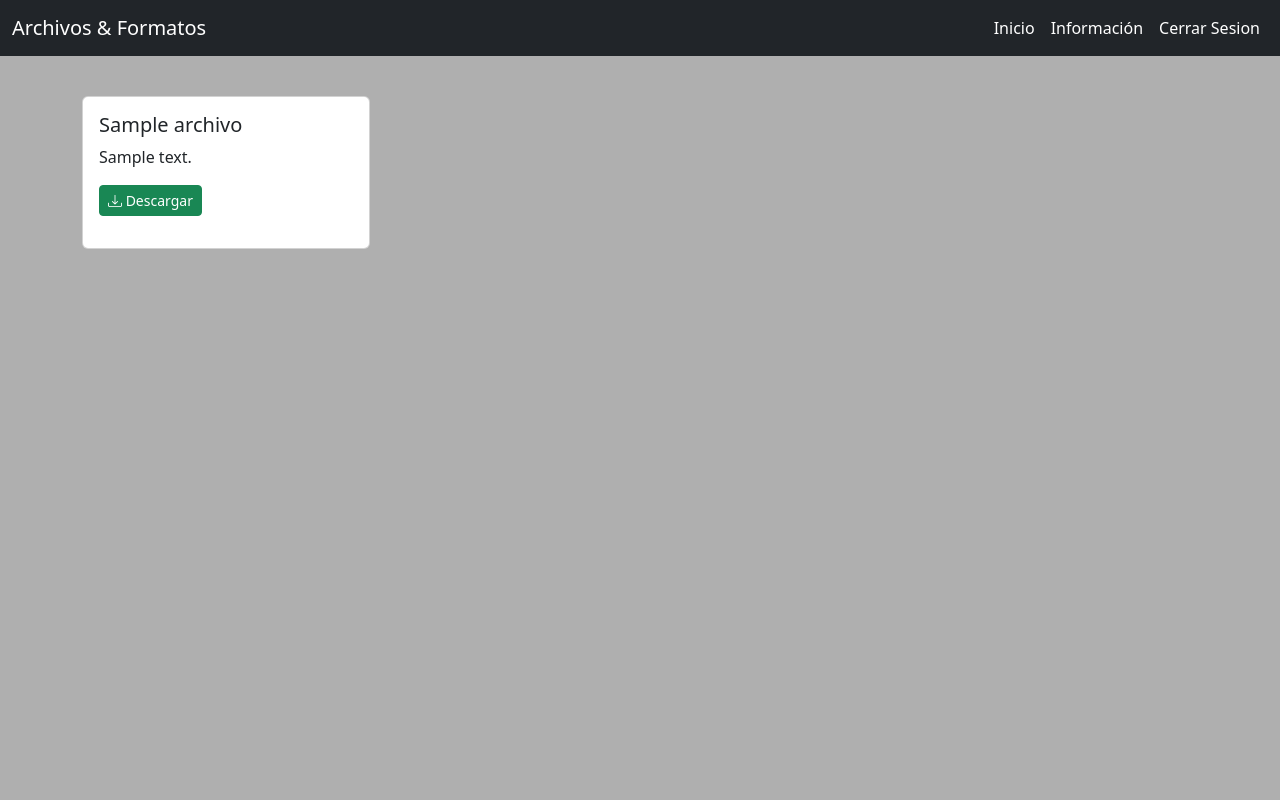
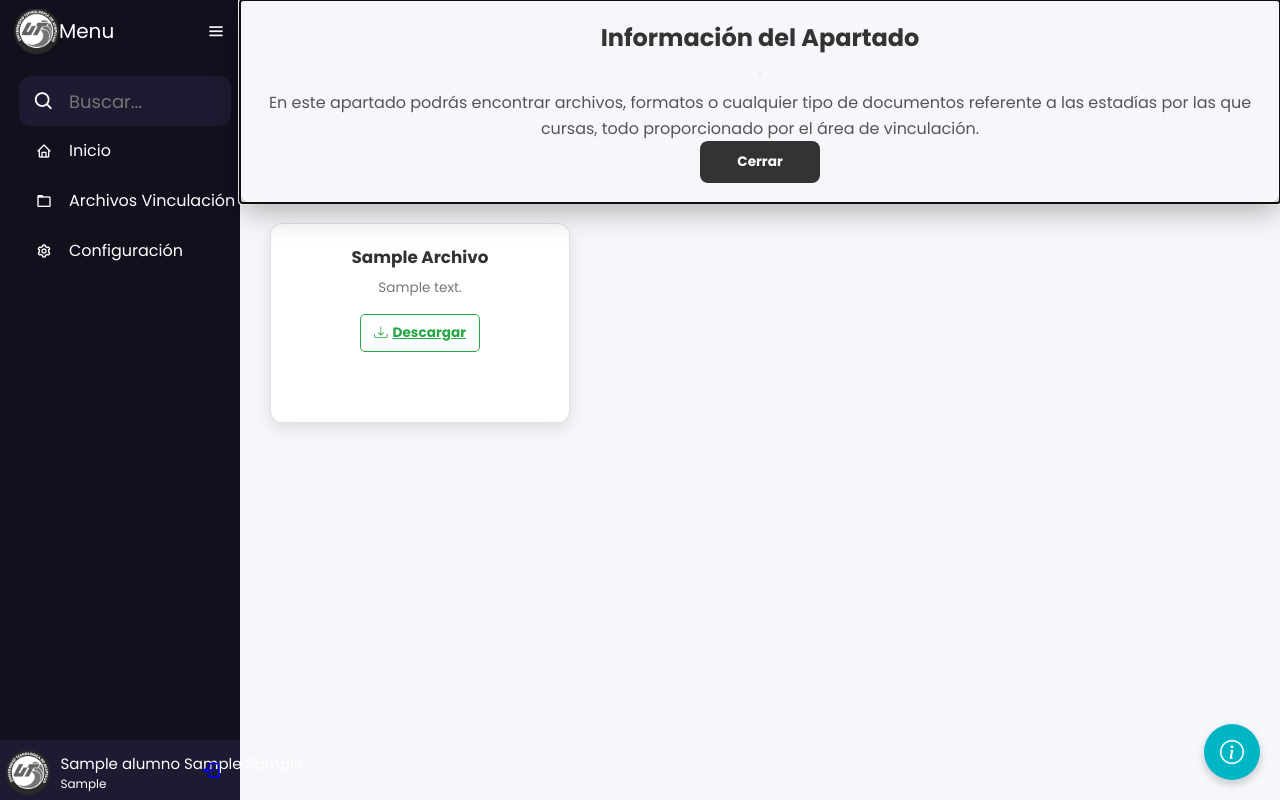
Before and after one commit to diazhdez/estadias-alumnos, a Flask app: template app/templates/Alumnos/archivos_uta.html in a window 1280 px wide. Run offline with Flask 3, Linux system fonts and the light colour scheme; the template is opened without the code that fills it: most values are stand-ins (such as "Sample title", 1, 10 or a date in 2020); some libraries are stand-ins or nearby versions.

Commit message:
Mejora de front de achivos_uta

```diff
--- a/app/routes/alumno.py
+++ b/app/routes/alumno.py
@@ -61,14 +61,16 @@ def alumno_vista():
 @alumno_routes.route('/EduLink/Alumno/Archivos_Universidad/')
 @nocache
 def catalago():
+    correo = session.get('correo')
     if 'correo' in session:
         db = current_app.get_db_connection()  # Obtener la conexión a la base de datos
+        alumno = obtener_usuario_por_correo(correo)
         conexion = db['archivos_vinculacion']
         # Convertir el cursor a una lista de documentos
         archivos = list(conexion.find())
         for archivo in archivos:
             archivo['extension'] = archivo['nombre'].split('.')[-1].lower()  # Obtener la extensión de cada archivo
-        return render_template("Alumnos/Archivos_uta.html", archivos=archivos)
+        return render_template("Alumnos/Archivos_uta.html", archivos=archivos, alumno=alumno)
     else:
         flash('Acceso denegado: Debes de inciar sesion.', 'danger')
         return redirect(url_for('session.login'))
--- /dev/null
+++ b/app/static/css/archivos_uta.css
@@ -0,0 +1,220 @@
+/* General Styles */
+body {
+    font-family: 'Arial', sans-serif;
+    background-color: #f5f7fa;
+    color: #333;
+}
+
+.container {
+    max-width: 1200px;
+}
+
+/* Contenedor de tarjetas */
+.cards-container {
+    display: grid;
+    grid-template-columns: repeat(auto-fill, minmax(280px, 1fr));
+    gap: 20px;
+    padding: 20px;
+    justify-items: center;
+}
+
+/* Estilo de las tarjetas */
+.card {
+    background-color: #ffffff;
+    border: 1px solid #e0e0e0;
+    border-radius: 12px;
+    box-shadow: 0 6px 15px rgba(0, 0, 0, 0.1);
+    transition: transform 0.2s ease, box-shadow 0.2s ease;
+    padding: 20px;
+    text-align: center;
+    width: 100%;
+    max-width: 300px;
+    min-height: 200px; /* Altura mínima para uniformidad */
+    display: flex;
+    flex-direction: column;
+    justify-content: space-between; /* Para que los botones siempre queden en la parte inferior */
+}
+
+.card:hover {
+    transform: scale(1.02);
+    box-shadow: 0 8px 20px rgba(0, 0, 0, 0.15);
+}
+
+/* Título y descripción de la tarjeta */
+.card-title {
+    font-size: 1.05rem;
+    font-weight: 700;
+    color: #333;
+    margin-bottom: 0.5rem;
+    text-transform: capitalize;
+}
+
+.card-text {
+    font-size: 0.85rem;
+    color: #777;
+    margin-bottom: 1rem;
+}
+
+/* Grupo de botones */
+.button-group {
+    display: flex;
+    justify-content: center;
+    gap: 10px;
+}
+
+/* Estilos de los botones */
+.btn {
+    padding: 8px 14px;
+    font-size: 0.85rem;
+    font-weight: bold;
+    border-radius: 5px;
+    transition: background-color 0.3s ease, color 0.3s ease, transform 0.2s;
+    display: inline-flex;
+    align-items: center;
+    gap: 5px;
+    border: 1px solid transparent;
+    width: 100%;
+    max-width: 120px;
+    justify-content: center;
+    cursor: pointer;
+}
+
+/* Botón "Ver" estilo outline (azul) */
+.btn-info {
+    background-color: #fff;
+    color: #00b5c4;
+    border: 1px solid #00b5c4;
+}
+
+.btn-info i {
+    color: #00b5c4;
+}
+
+.btn-info:hover {
+    background-color: #00b5c4;
+    color: #fff;
+    transform: scale(1.05);
+}
+
+.btn-info:hover i {
+    color: #fff;
+}
+
+/* Botón "Descargar" estilo outline (verde) */
+.btn-success {
+    background-color: #fff;
+    color: #28a745;
+    border: 1px solid #28a745;
+}
+
+.btn-success i {
+    color: #28a745;
+}
+
+.btn-success:hover {
+    background-color: #28a745;
+    color: #fff;
+    transform: scale(1.05);
+}
+
+.btn-success:hover i {
+    color: #fff;
+}
+
+/* Estilo para el FAB */
+.fab {
+    position: fixed;
+    bottom: 20px;
+    right: 20px;
+    background-color: #00b5c4; /* Color cian del FAB */
+    color: #fff;
+    border: none;
+    border-radius: 50%;
+    width: 56px;
+    height: 56px;
+    display: flex;
+    align-items: center;
+    justify-content: center;
+    font-size: 24px;
+    cursor: pointer;
+    box-shadow: 0 4px 8px rgba(0, 0, 0, 0.2);
+    transition: background-color 0.3s ease, box-shadow 0.3s ease;
+}
+
+.fab:hover {
+    background-color: #0097a7; /* Color un poco más oscuro en hover */
+    box-shadow: 0 6px 12px rgba(0, 0, 0, 0.3);
+}
+
+/* Estilos para el modal */
+.modal-dialog {
+    border: none;
+    outline: none;
+}
+
+/* Ajustes para el modal */
+.modal-content {
+    border-radius: 12px;
+    box-shadow: 0 8px 30px rgba(0, 0, 0, 0.3);
+    padding: 20px;
+    border: none; /* Asegurarse de que no haya borde */
+    animation: fadeIn 0.4s ease-out;
+    position: relative;
+    outline: none; /* Elimina cualquier borde adicional del navegador */
+}
+
+/* Animación de entrada */
+@keyframes fadeIn {
+    from {
+        opacity: 0;
+        transform: scale(0.9);
+    }
+    to {
+        opacity: 1;
+        transform: scale(1);
+    }
+}
+
+/* Estilos de la cabecera del modal */
+.modal-header {
+    border-bottom: none;
+    text-align: center;
+    padding-bottom: 0;
+}
+
+.modal-title {
+    font-size: 1.5rem;
+    font-weight: bold;
+    color: #333;
+    margin: 0;
+}
+
+/* Estilo del cuerpo del modal */
+.modal-body {
+    padding-top: 10px;
+    text-align: center;
+    font-size: 1rem;
+    color: #555;
+    line-height: 1.6;
+}
+
+/* Estilos para el botón de cerrar en el pie del modal */
+.modal-footer {
+    border-top: none;
+    display: flex;
+    justify-content: center;
+    padding-top: 0;
+}
+
+.modal-footer .btn-secondary {
+    background-color: #333;
+    color: #fff;
+    border-radius: 8px;
+    padding: 10px 20px;
+    font-weight: bold;
+    transition: background-color 0.3s ease;
+}
+
+.modal-footer .btn-secondary:hover {
+    background-color: #555;
+}
--- a/app/templates/Alumnos/archivos_uta.html
+++ b/app/templates/Alumnos/archivos_uta.html
@@ -1,56 +1,33 @@
-<!DOCTYPE html>
-<html lang="en">
+{% extends "base_alumnos.html" %}
 
-<head>
-    <meta charset="UTF-8">
-    <meta name="viewport" content="width=device-width, initial-scale=1.0">
-    <script src="{{ url_for('static', filename='js/alerts.js') }}"></script>
-    <link rel="stylesheet" type="text/css" href="{{ url_for('static', filename='css/home.css') }}">
-    <link rel="stylesheet" type="text/css" href="{{ url_for('static', filename='css/files.css') }}">
-    <link href="https://stackpath.bootstrapcdn.com/bootstrap/4.5.2/css/bootstrap.min.css" rel="stylesheet">
-    <link href="https://cdn.jsdelivr.net/npm/bootstrap@5.3.3/dist/css/bootstrap.min.css" rel="stylesheet"
-        integrity="sha384-QWTKZyjpPEjISv5WaRU9OFeRpok6YctnYmDr5pNlyT2bRjXh0JMhjY6hW+ALEwIH" crossorigin="anonymous">
-    <script src="https://cdn.jsdelivr.net/npm/bootstrap@5.3.3/dist/js/bootstrap.bundle.min.js"
-        integrity="sha384-YvpcrYf0tY3lHB60NNkmXc5s9fDVZLESaAA55NDzOxhy9GkcIdslK1eN7N6jIeHz"
-        crossorigin="anonymous"></script>
-    <script src="https://code.jquery.com/jquery-3.5.1.slim.min.js"></script>
-    <script src="https://cdn.jsdelivr.net/npm/@popperjs/core@2.9.2/dist/umd/popper.min.js"></script>
-    <script src="https://stackpath.bootstrapcdn.com/bootstrap/4.5.2/js/bootstrap.min.js"></script>
+{% block title %}Archivos y Formatos{% endblock %}
+
+{% block styles %}
+    <link rel="stylesheet" href="{{ url_for('static', filename='css/home.css') }}">
+    <link rel="stylesheet" href="{{ url_for('static', filename='css/archivos_uta.css') }}">
     <link rel="stylesheet" href="https://cdn.jsdelivr.net/npm/bootstrap-icons@1.11.3/font/bootstrap-icons.min.css">
-    <link rel="icon" type="image/png" href="{{ url_for('static', filename='img/LOGO-UTA.png') }}">
-    <title>Archivos y Formatos</title>
-</head>
+{% endblock %}
 
-<body style="background-color: #AFAFAF;">
-    <header>
-        <nav class="navbar navbar-expand-lg bg-dark">
-            <div class="container-fluid">
-                <a style="color: white;" class="navbar-brand" href="{{ url_for('main.index') }}">Archivos & Formatos</a>
-                <button style="background-color: white;" class="navbar-toggler" type="button" data-bs-toggle="collapse"
-                    data-bs-target="#navbarNav" aria-controls="navbarNav" aria-expanded="false"
-                    aria-label="Toggle navigation">
-                    <span class="navbar-toggler-icon"></span>
-                </button>
-                <div class="collapse navbar-collapse" id="navbarNav">
-                    <ul class="navbar-nav ml-auto">
-                        </li>
-                        <li class="nav-item">
-                            <a style="color: white;" class="nav-link active" aria-current="page"
-                                href="{{ url_for('alumno.alumno_vista') }}">Inicio</a>
-                        </li>
-                        <li class="nav-item">
-                            <a style="color: white;" class="nav-link active" href="#" aria-current="page"
-                                data-bs-toggle="modal" data-bs-target="#Información">Información</a>
-                        </li>
-                        <li class="nav-item">
-                            <a style="color: white;" class="nav-link" href="{{ url_for('session.logout') }}">Cerrar
-                                Sesion</a>
-                        </li>
-                    </ul>
+{% block content %}
+
+<!-- Modal -->
+<div class="modal fade" id="Información" tabindex="-1" aria-labelledby="exampleModalLabel" aria-hidden="true">
+    <div class="modal-dialog modal-dialog-centered">
+        <div class="modal-content">
+            <div class="modal-header">
+                <h1 class="modal-title" id="exampleModalLabel">Información del Apartado</h1>
+                <button type="button" class="btn-close" data-bs-dismiss="modal" aria-label="Close"></button>
+            </div>
+            <div class="modal-body">
+                En este apartado podrás encontrar archivos, formatos o cualquier tipo de documentos referente a las
+                estadías por las que cursas, todo proporcionado por el área de vinculación.
+            </div>
+            <div class="modal-footer">
+                <button type="button" class="btn btn-secondary" data-bs-dismiss="modal">Cerrar</button>
             </div>
         </div>
-        </nav>
-    </header>
+    </div>
+</div>
 
 <div class="container">
 
@@ -65,53 +42,47 @@
     {% endif %}
     {% endwith %}
 
-
-
-        <div style="margin-top: 40px;">
-            <div class="row">
+    <!-- Contenedor de tarjetas con CSS Grid -->
+    <div class="cards-container">
         {% for archivo in archivos %}
-                <div class="col-md-3 mb-3">
-                    <div class="card h-100" style="width: 18rem;">
+        <div class="card">
             <div class="card-body">
-                            <h5 class="card-title">{{archivo.nombre}}</h5>
-                            <p class="card-text">{{archivo.descripcion}}
-                            <p>
+                <h5 class="card-title">{{ archivo.nombre }}</h5>
+                <p class="card-text">{{ archivo.descripcion }}</p>
+                <div class="button-group">
                     {% if archivo.extension == 'pdf' %}
-                                <a class="btn btn-info btn-sm"
-                                    href="{{ url_for('view.ver_archivo', archivo_id=archivo._id) }}"><i
-                                        class="bi bi-eye-fill"></i> Ver</a>
+                    <a class="btn btn-info" href="{{ url_for('view.ver_archivo', archivo_id=archivo._id) }}">
+                        <i class="bi bi-eye-fill"></i> Ver
+                    </a>
                     {% endif %}
-                                <input type="hidden" value="{{archivo._id}}" id="archivo_id">
-                                <a href="{{ url_for('view.descargar_archivo', archivo_id=archivo._id) }}"
-                                    class="btn btn-success btn-sm"><i class="bi bi-download"></i> Descargar</a>
+                    <a href="{{ url_for('view.descargar_archivo', archivo_id=archivo._id) }}" class="btn btn-success">
+                        <i class="bi bi-download"></i> Descargar
+                    </a>
                 </div>
             </div>
         </div>
         {% endfor %}
     </div>
 </div>
-    </div>
 
+<!-- Botón Flotante de Acción (FAB) -->
+<button type="button" class="fab" data-bs-toggle="modal" data-bs-target="#Información">
+    <i class="bi bi-info-circle"></i> <!-- Icono de información -->
+</button>
 
-    <!-- Modal -->
-    <div class="modal fade" id="Información" tabindex="-1" aria-labelledby="exampleModalLabel" aria-hidden="true">
-        <div class="modal-dialog">
-            <div class="modal-content">
-                <div class="modal-header">
-                    <h1 class="modal-title fs-5" id="exampleModalLabel">Información del apartado</h1>
-                    <button type="button" class="btn-close" data-bs-dismiss="modal" aria-label="Close"></button>
-                </div>
-                <div class="modal-body">
-                    En este apartado podras encontrar archivos, formatos o cualquier tipo de documentos referente a las
-                    estadias por las que cursas, todo porpocionados por el área de vinculación
-                </div>
-                <div class="modal-footer">
-                    <button type="button" class="btn btn-secondary" data-bs-dismiss="modal">Close</button>
-                </div>
-            </div>
-        </div>
-    </div>
+{% endblock %}
+
+{% block scripts %}
+    <script src="{{ url_for('static', filename='js/alerts.js') }}"></script>
+    <script src="https://cdn.jsdelivr.net/npm/bootstrap@5.3.3/dist/js/bootstrap.bundle.min.js"
+            integrity="sha384-YvpcrYf0tY3lHB60NNkmXc5s9fDVZLESaAA55NDzOxhy9GkcIdslK1eN7N6jIeHz" crossorigin="anonymous"></script>
+    <script src="https://code.jquery.com/jquery-3.5.1.slim.min.js"></script>
+    <script src="https://cdn.jsdelivr.net/npm/@popperjs/core@2.9.2/dist/umd/popper.min.js"></script>
+    <script src="https://stackpath.bootstrapcdn.com/bootstrap/4.5.2/js/bootstrap.min.js"></script>
     <script src="{{ url_for('static', filename='js/borrar.js') }}"></script>
-</body>
-
-</html>
+    <script>
+        $(document).ready(function() {
+            $('#Información').modal('show');
+        });
+    </script>
+{% endblock %}
```
Lines whose indentation alone changed are shown as unchanged.
